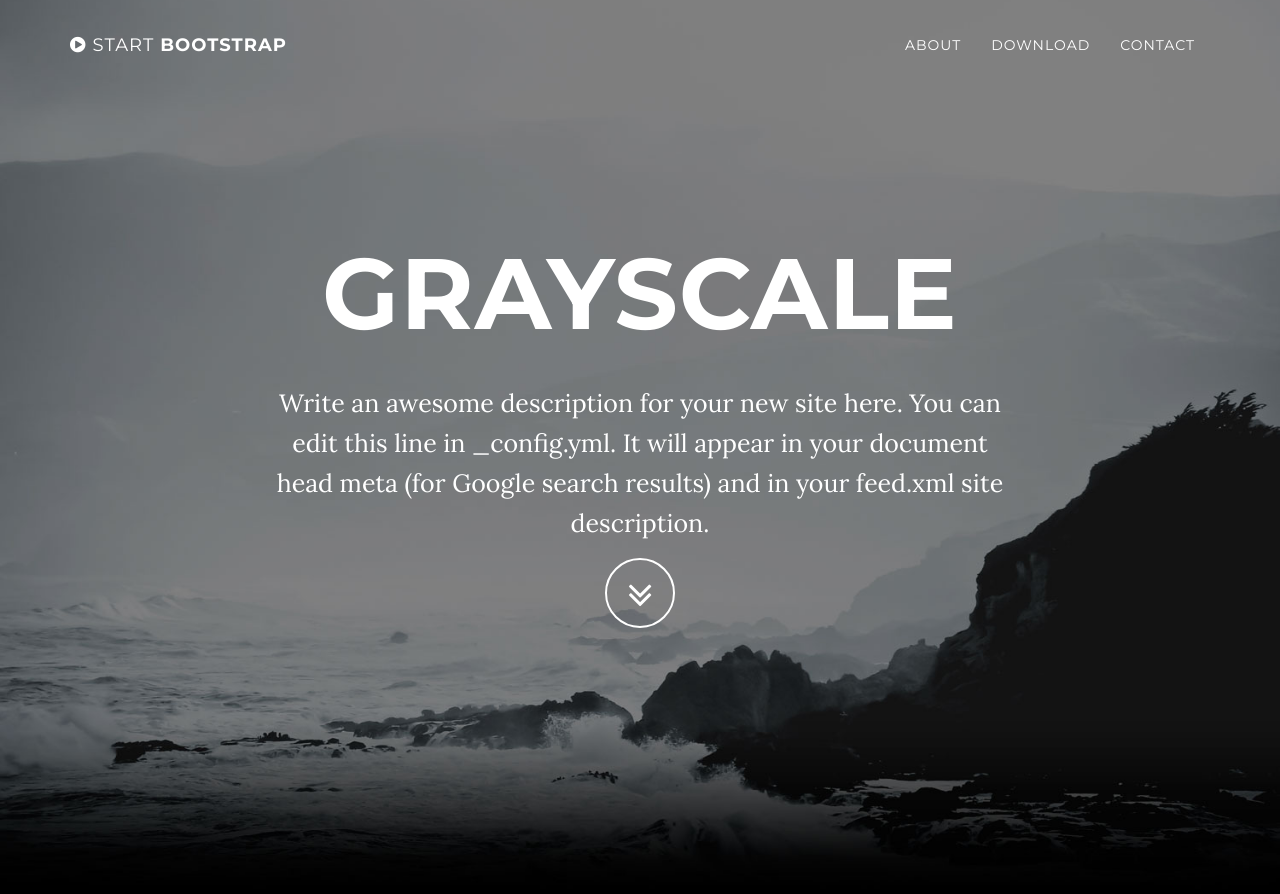
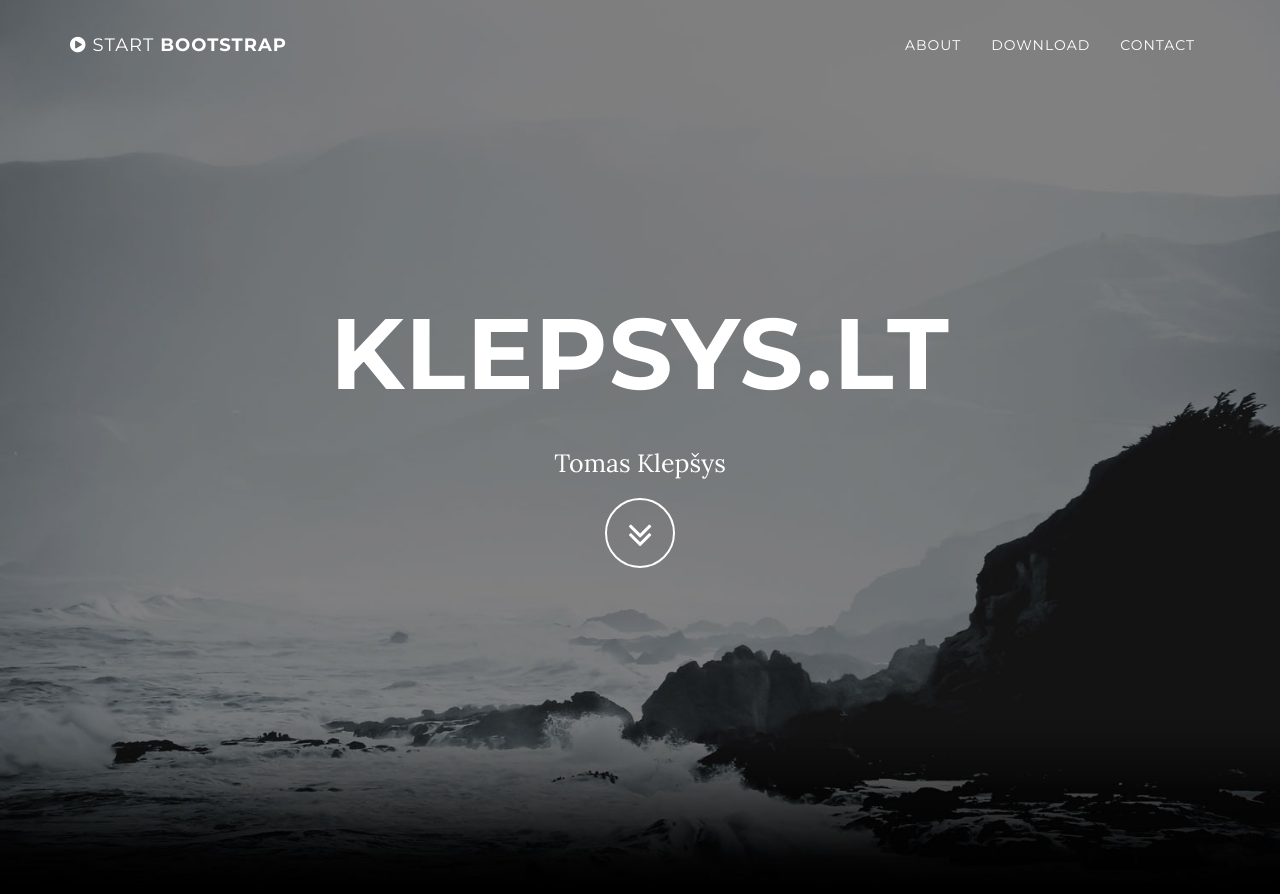
Before and after one commit to kleptography/klepsys, a Jekyll site: the page built from index.html, in a window 1280 px wide and 900 px high. Shown: the top 894 px of the window. Built offline with Jekyll 4.4.1, drawn with Linux system fonts in a browser that asks for light colours; some of the changed text lies outside the part shown.

Commit message:
Update _config.yml

```diff
--- a/_config.yml
+++ b/_config.yml
@@ -1,8 +1,7 @@
 # Site settings
-title: Grayscale
-email: your-email@domain.com
-url: https://example.github.io
-description: "Write an awesome description for your new site here. You can edit this line in _config.yml. It will appear in your document head meta (for Google search results) and in your feed.xml site description."
+title: klepsys.lt
+url: https://www.klepsys.lt
+description: "Tomas Klepšys"
 
 # Color settings (hex-codes without the leading hash-tag)
 color:
@@ -14,16 +13,8 @@
 
 # Social networks usernames (many more available: google-plus, flickr, dribbble, pinterest, instagram, tumblr, linkedin, etc.)
 social:
-  - title: twitter
-    url: https://twitter.com/SBootstrap
-  - title: facebook
-    url:
-  - title: stack-overflow
-    url: http://stackoverflow.com/questions/tagged/jekyll
-  - title: bitbucket
-    url: http://bitbucket.org/jekyll
   - title: github
-    url: https://github.com/IronSummitMedia/startbootstrap
+    url: https://github.com/kleptography
 
 # Build settings
 markdown: kramdown
```
